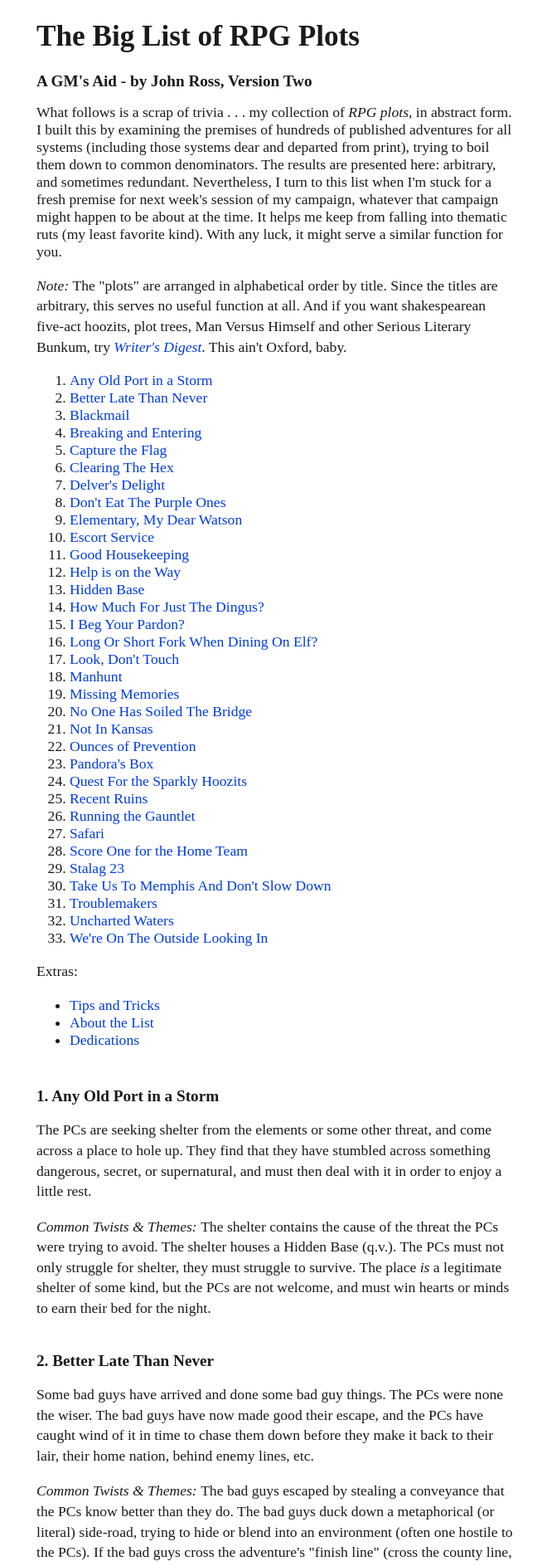
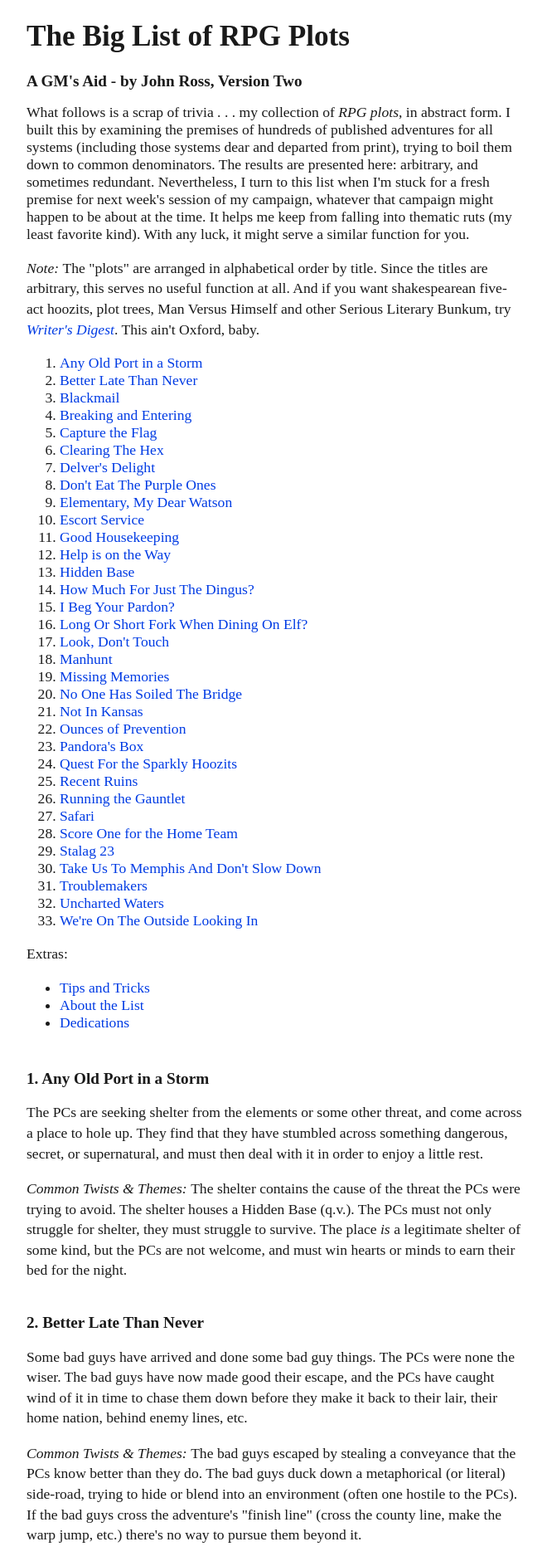
Before and after one commit to pheara/big_list_of_rpg_plots, a Jekyll site: the page built from index.html, in a window 1280 px wide. Shown: the top 1887 px of the page at 83% size, without its empty margins (308-968 px from the left). Built offline with Jekyll 4.4.1, drawn with Linux system fonts in a browser that asks for light colours; some web fonts are replaced.

Commit message:
minimal whitespace.

```diff
--- a/styles/main.css
+++ b/styles/main.css
@@ -13,8 +13,9 @@ body {
 }
 
 .maincolumn {
-  max-width: 36rem;
+  max-width: 37.5rem;
   margin: 0 auto;
+  padding: 0 1.5rem;
 }
 
 p {
```
